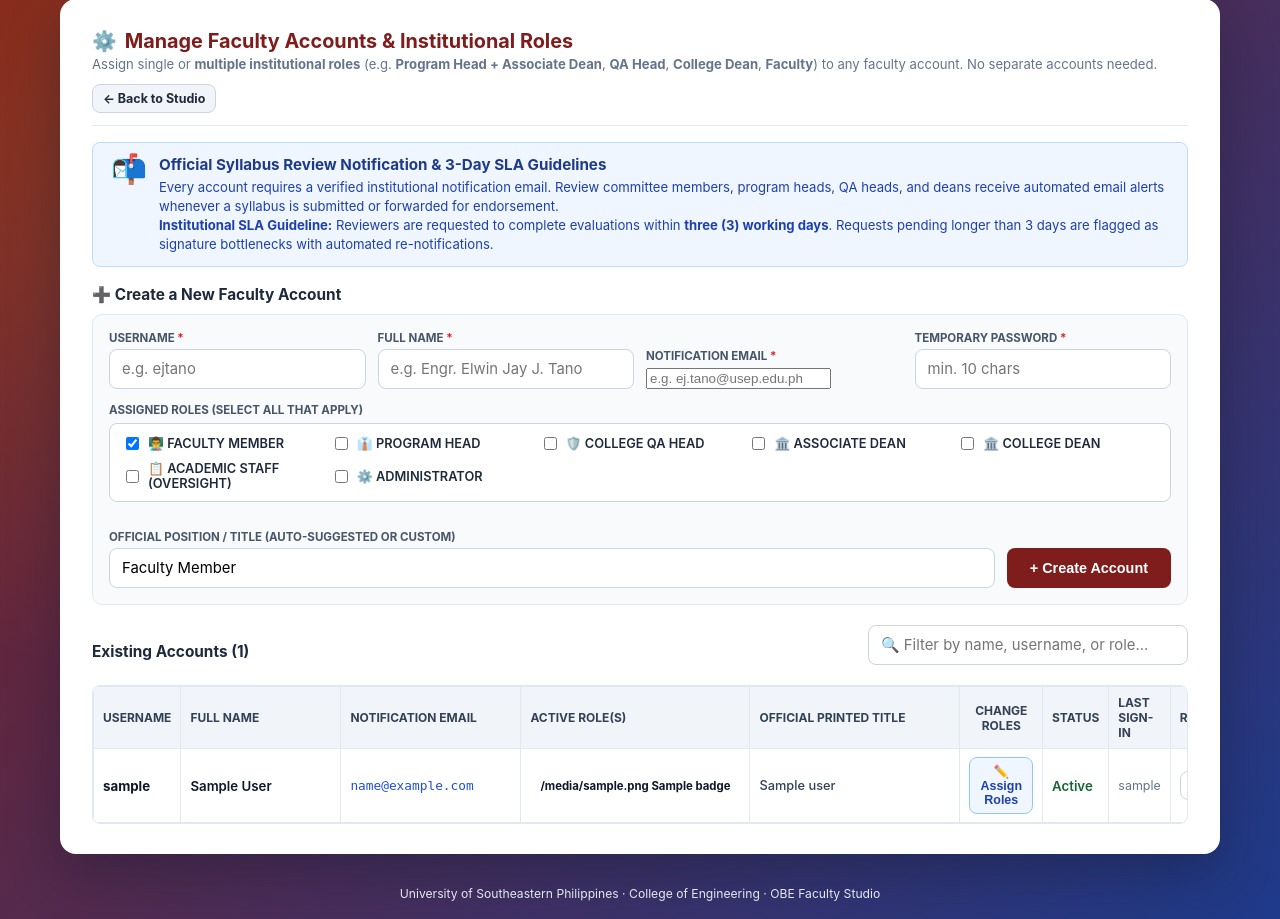
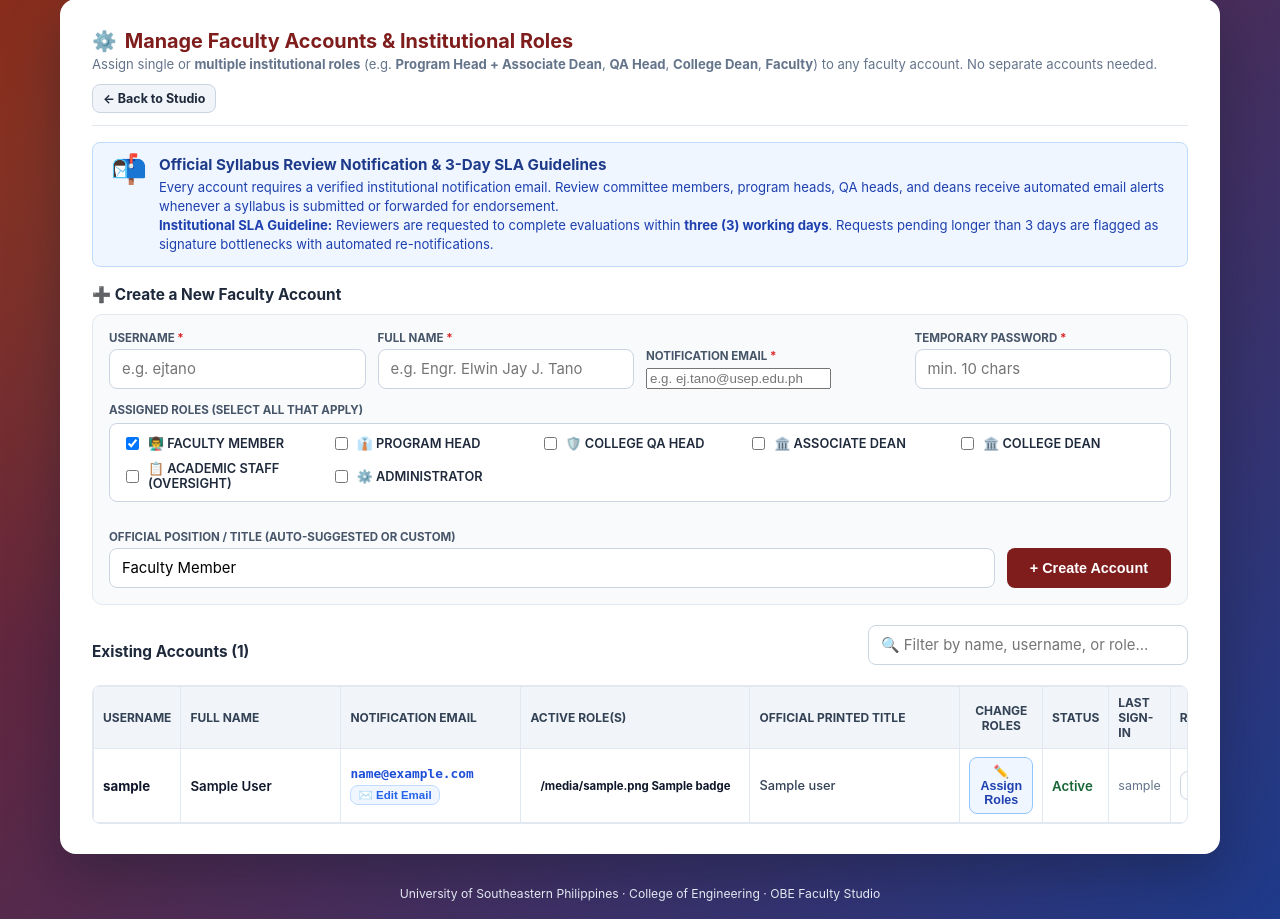
Before and after one commit to lordkelwin/class-record-generator-new, a Python web app: template templates/admin_users.html in a window 1280 px wide. Shown: the part 33-952 px from the top of the page. Run offline with Jinja, Linux system fonts and the light colour scheme; the template is opened without the code that fills it: most values are stand-ins (such as "Sample title", 1, 10 or a date in 2020).

Commit message:
fix: resolve admin Assign Roles modal popup and add dedicated email edit button for existing accounts

```diff
--- a/templates/admin_users.html
+++ b/templates/admin_users.html
@@ -187,7 +187,15 @@
           {% if u.username == current_user.username %}<span class="hint" style="color:#1e40af; font-weight:700;">(you)</span>{% endif %}
         </td>
         <td style="font-weight:600;">{{ u.full_name }}</td>
-        <td style="color:#1d4ed8; font-size:0.8rem; font-family:monospace; word-break:break-all;">{{ u.email }}</td>
+        <td>
+          <div style="color:#1d4ed8; font-size:0.8rem; font-family:monospace; word-break:break-all; font-weight:600;">
+            {{ u.email or 'No email set' }}
+          </div>
+          <button type="button" class="btn btn-light btn-sm" style="font-size:0.72rem; padding:2px 7px; margin-top:4px; font-weight:600; color:#2563eb; border:1px solid #bfdbfe; background:#eff6ff;"
+            onclick="openEmailModal('{{ u.username }}', '{{ u.full_name|e }}', '{{ u.email|e }}')">
+            ✉️ Edit Email
+          </button>
+        </td>
         <td>
           <div style="display:flex; flex-wrap:wrap; gap:3px;">
             {% for b in u.badges %}
@@ -293,6 +301,13 @@
           </div>
 
           <div class="form-group">
+            <label>Official Notification Email <span style="color:#dc2626;">*</span></label>
+            <input type="email" name="email" id="modalEmailInput" placeholder="e.g. user@usep.edu.ph" required />
+            <div class="hint" style="font-size:0.72rem; color:#64748b; margin-top:3px;">
+              Syllabus review requests, committee endorsements, and 3-day queue reminders will be delivered to this email address.
+            </div>
+          </div>
+          <div class="form-group">
             <label>Official Printed Position / Title</label>
             <input type="text" name="position_title" id="modalTitleInput" placeholder="e.g. Program Head - Electrical Engineering & Associate Dean" />
             <div class="hint" style="font-size:0.72rem; color:#64748b; margin-top:3px;">
@@ -309,7 +324,49 @@
     </div>
   </div>
 
+  <!-- Dedicated Email Edit Modal for Existing Accounts -->
+  <div class="modal-overlay" id="emailModal" onclick="if(event.target===this) closeEmailModal();" style="display:none;">
+    <div class="modal-box" style="max-width:480px;">
+      <div class="modal-header">
+        <h3>✉️ Update Notification Email</h3>
+        <button class="modal-close-btn" onclick="closeEmailModal()">&times;</button>
+      </div>
+      <form id="emailModalForm" method="post" action="">
+        <input type="hidden" name="_csrf" value="{{ csrf_token() }}" />
+        <div class="modal-body">
+          <div style="background:#eff6ff; border:1px solid #bfdbfe; border-radius:8px; padding:10px 14px; margin-bottom:14px; font-size:0.82rem; color:#1e40af;">
+            Updating email for: <strong id="emailModalUserName" style="color:#1e3a8a;"></strong> (<code id="emailModalUserUname"></code>)
+          </div>
+          <div class="form-group">
+            <label>Notification Email Address <span style="color:#dc2626;">*</span></label>
+            <input type="email" name="email" id="quickEmailInput" placeholder="e.g. firstname.lastname@usep.edu.ph" required style="width:100%; padding:9px 12px; font-size:0.85rem;" />
+            <div class="hint" style="font-size:0.72rem; color:#64748b; margin-top:4px;">
+              Official review notifications, sequential endorsements, and 3-day queue bottleneck reminders will be delivered to this address.
+            </div>
+          </div>
+          <div style="display:flex; justify-content:flex-end; gap:8px; margin-top:18px;">
+            <button type="button" class="btn btn-light" onclick="closeEmailModal()">Cancel</button>
+            <button type="submit" class="btn btn-primary" style="font-weight:700; padding:8px 18px;">💾 Save Email</button>
+          </div>
+        </div>
+      </form>
+    </div>
+  </div>
+
   <script>
+    // Email Modal Helpers
+    function openEmailModal(uname, fullName, email) {
+      document.getElementById("emailModalUserName").textContent = fullName || uname;
+      document.getElementById("emailModalUserUname").textContent = uname;
+      document.getElementById("quickEmailInput").value = email || "";
+      document.getElementById("emailModalForm").action = `/admin/users/${encodeURIComponent(uname)}/email`;
+      document.getElementById("emailModal").style.display = "flex";
+    }
+
+    function closeEmailModal() {
+      document.getElementById("emailModal").style.display = "none";
+    }
+
     const PROGRAM_MAP = {
       {% for code, name in programs.items() %}
         "{{ code }}": "{{ name }}",
@@ -381,7 +438,8 @@
       });
 
       document.getElementById("modalTitleInput").value = title || buildCombinedTitle(wf, progs);
-      document.getElementById("modalEmailInput").value = email || "";
+      const elEmail = document.getElementById("modalEmailInput");
+      if (elEmail) elEmail.value = email || "";
       document.getElementById("roleModal").style.display = "flex";
     }
 
```
Also changed, not shown: auth.py (+21 -0 lines), tests/test_admin_roles_and_email.py (added, +86 -0 lines), data/users.json.
